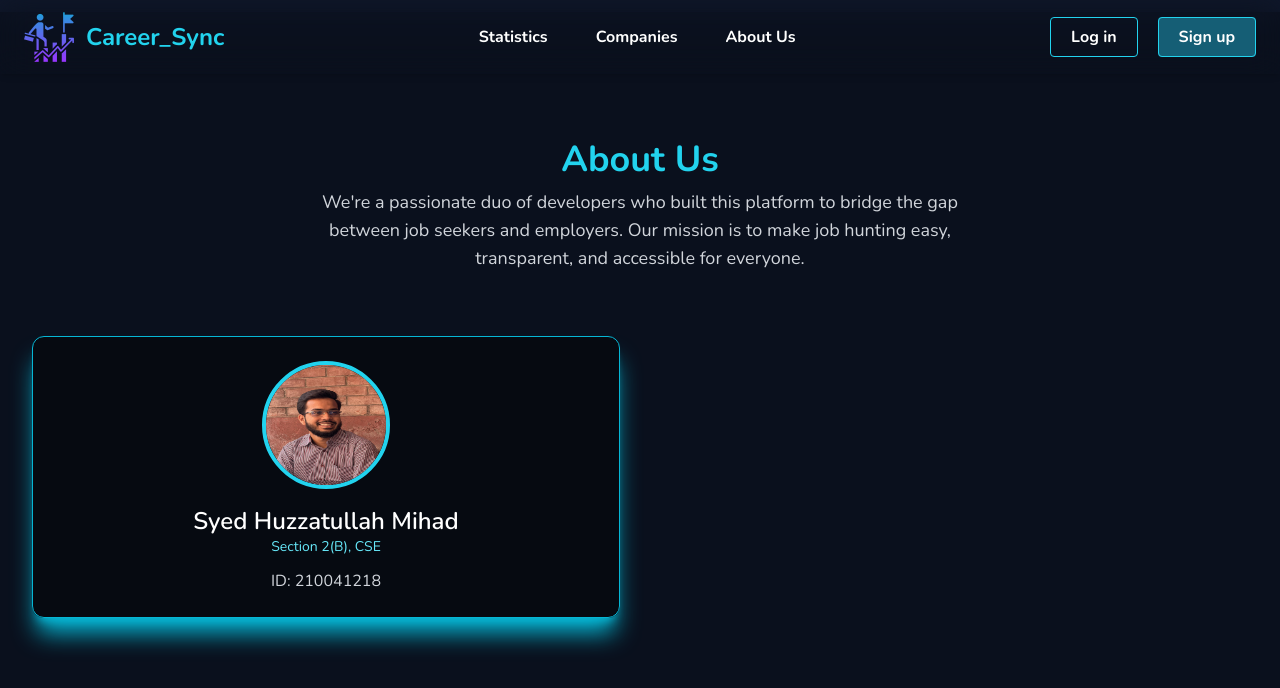
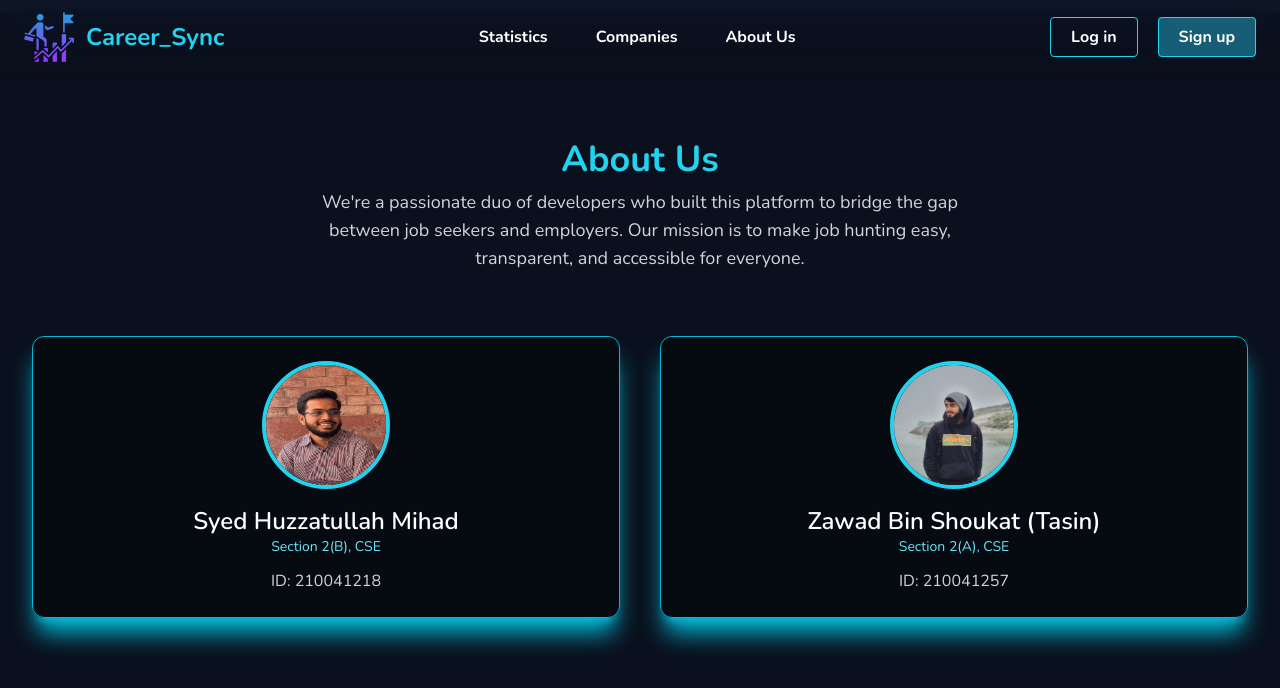
Before and after one commit to mihadcse/Career_Sync, a React (Vite) app in the folder Career_Sync_Client/: page /about in a window 1280 px wide. Shown: the top 688 px of the page. Built offline with nearby package versions, Linux system fonts and the light colour scheme.

Commit message:
finished about us page

```diff
--- a/Career_Sync_Client/src/Pages/About.jsx
+++ b/Career_Sync_Client/src/Pages/About.jsx
@@ -7,6 +7,12 @@ const About = () => {
       role: "Section 2(B), CSE",
       image: "/images/Mihad.jpg",
       bio: "ID: 210041218",
+    },
+    {
+      name: "Zawad Bin Shoukat (Tasin)",
+      role: "Section 2(A), CSE",
+      image: "/images/Tasin.png",
+      bio: "ID: 210041257",
     },
   ];
 
```
